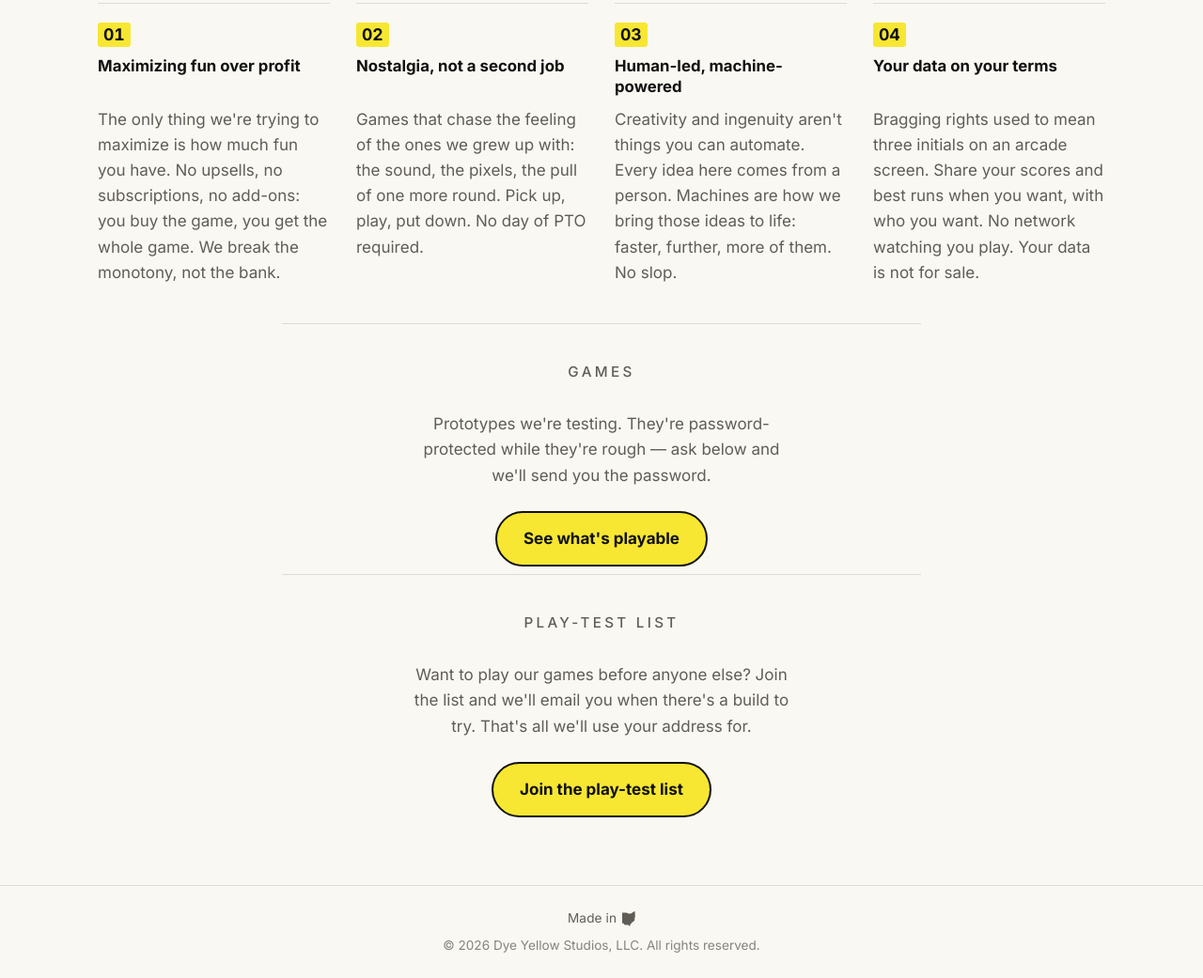
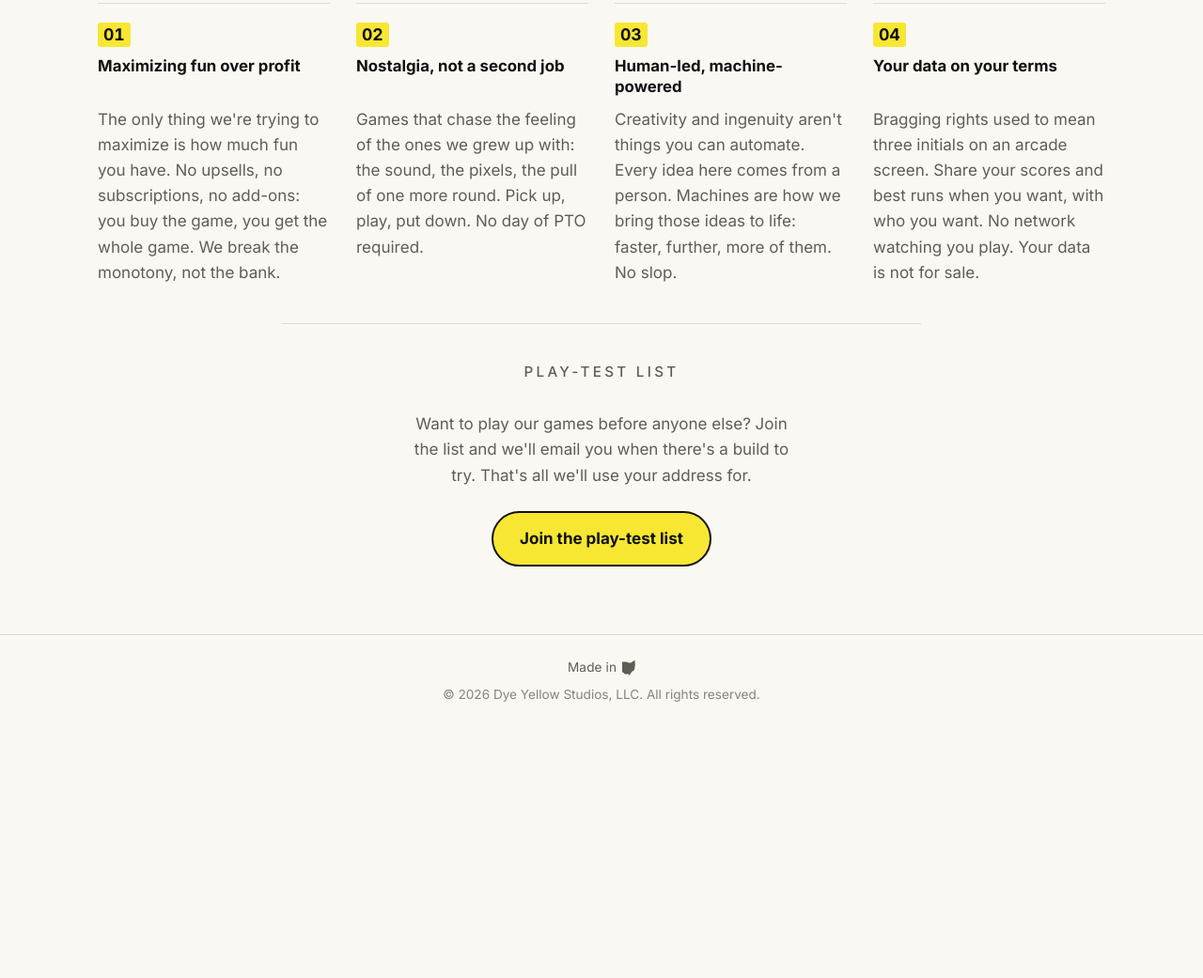
Before and after one commit to jondaiello/dyeyellowstudios-com, a plain HTML site: page index.html in a window 1280 px wide. Shown: the part 626-1667 px from the top of the page at 94% size. After the commit the page ends 1400 px from the top, so only its background shows below. Drawn offline with Linux system fonts and the light colour scheme.

Commit message:
Take the games link off the homepage and hide /games/ from search
The games area is invite-only now: the URL goes to hand-picked
play-testers rather than being advertised. Remove the homepage Games
section (and its now-unused CSS), and mark the /games/ landing page
noindex, nofollow to match the calendar game.

Co-Authored-By: Claude Opus 5.5 <noreply@anthropic.com>

```diff
--- a/index.html
+++ b/index.html
@@ -197,8 +197,7 @@
   /* The pitch for the play-test list: one short paragraph between the
      section heading and the button, on a narrow measure so it reads as
      a lead-in rather than body copy. */
-  .contact-section h2,
-  .games-section h2 { margin-bottom: 16px; }
+  .contact-section h2 { margin-bottom: 16px; }
 
   .signup-lede {
     max-width: 420px;
@@ -472,28 +471,7 @@
     border-top: 1px solid var(--rule);
   }
 
-  /* ---- Games ----
-     Sits between Philosophy and the play-test sign-up, on the same
-     measure, so the page reads: what we believe, what you can play,
-     how to hear about the next one. */
-  .games-section {
-    flex: none;
-    width: 100%;
-    max-width: var(--max);
-    margin: 0 auto;
-    padding: 40px 16px 8px;
-    text-align: center;
-    border-top: 1px solid var(--rule);
-  }
-
-  .games-lede {
-    max-width: 420px;
-    margin: 0 auto 24px;
-    color: var(--muted);
-  }
-
   .philosophy h2,
-  .games-section h2,
   .contact-section h2 {
     font-size: clamp(0.8rem, 2.4vw, 0.95rem);
     line-height: 1.4;
@@ -576,7 +554,6 @@
 
   @media (max-width: 480px) {
     .philosophy { padding-bottom: 32px; }
-    .games-section { padding: 32px 16px 8px; }
     .contact-section { padding: 32px 16px 56px; }
     .tenets { gap: 24px; }
     .tenets li { grid-template-columns: 1.7em 1fr; }
@@ -602,7 +579,7 @@
 
   /* Everything on the page sits above the framebuffer. The toggle is
      already fixed with its own z-index, so it is left alone here. */
-  main, .philosophy, .games-section, .contact-section, footer { position: relative; z-index: 1; }
+  main, .philosophy, .contact-section, footer { position: relative; z-index: 1; }
 
   /* The ground rises rather than appearing, so the word feels like a cause. */
   .ground {
@@ -723,15 +700,6 @@
         </p>
       </li>
     </ol>
-  </section>
-
-  <section class="games-section" aria-labelledby="games-title">
-    <h2 id="games-title">Games</h2>
-    <p class="games-lede">
-      Prototypes we're testing. They're password-protected while they're rough —
-      ask below and we'll send you the password.
-    </p>
-    <a class="cta" href="/games/">See what's playable</a>
   </section>
 
   <section class="contact-section" id="contact" aria-labelledby="playtest-title">
```
Also changed, not shown: games/index.html (+1 -0 lines).
